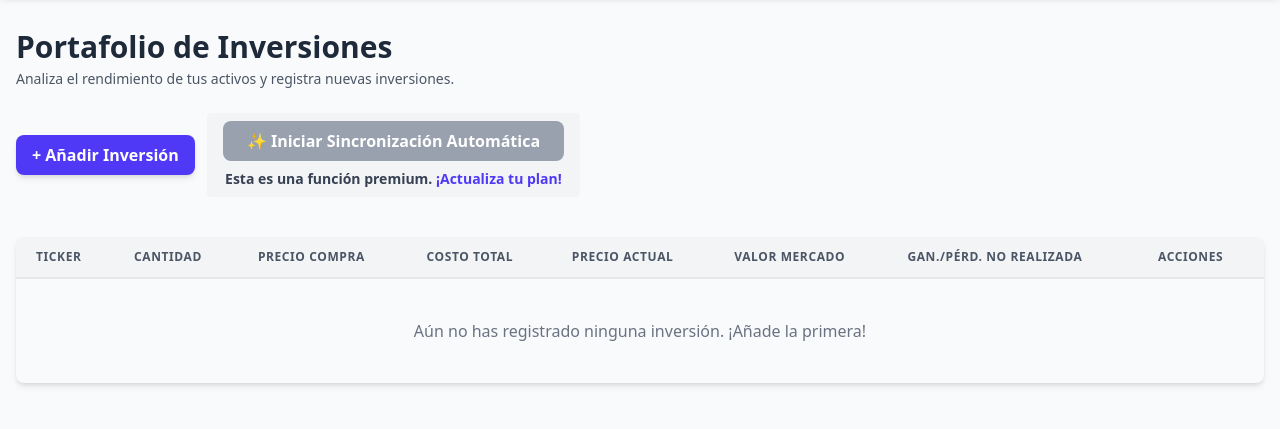
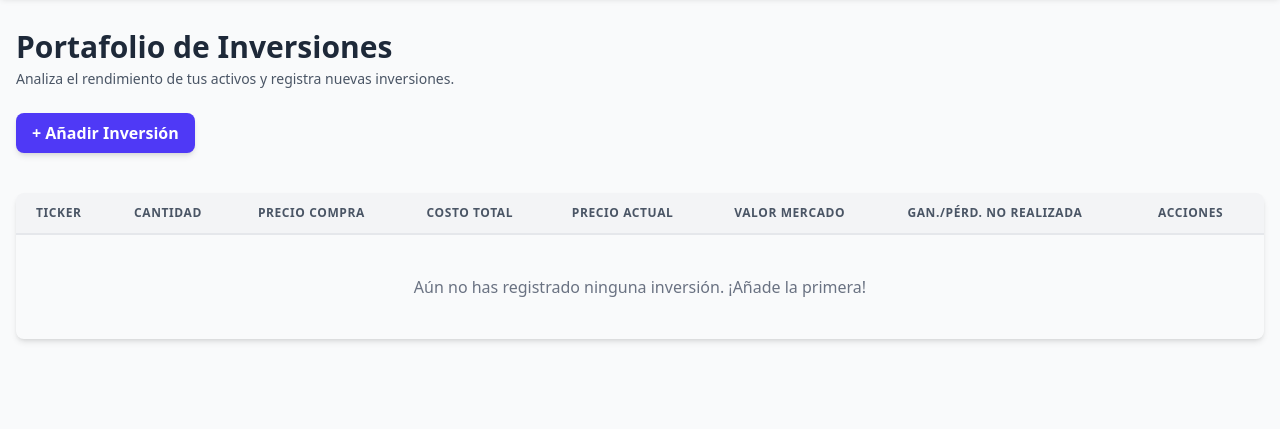
Before and after one commit to MicroCloud12/finanzas_personales_produccion, a Django app: page /inversiones/ in a window 1280 px wide. Shown: the part 67-496 px from the top of the page. Run offline with Django 5.2, Linux system fonts and the light colour scheme; the visitor is signed in with stand-in values (Sample User, id 1); data comes from the database, SQL or seed files in the repository; data that the repository does not hold is empty; parts of the project's set-up code (start-up, migrations or seed data) failed here and were passed over; some web fonts are replaced.

Commit message:
se comento inicia la suscripcion en lista_inversiones

```diff
--- a/finanzas/templates/lista_inversiones.html
+++ b/finanzas/templates/lista_inversiones.html
@@ -19,14 +19,14 @@
             + Añadir Inversión
         </a>
 
-        {% if es_usuario_premium %}
+       <!-- {% if es_usuario_premium %}-->
           <a href="{% url 'procesamiento_inversiones' %}" class="w-full sm:w-auto text-center bg-green-600 text-white font-semibold px-4 py-2 rounded-lg shadow-md hover:bg-green-700 focus:outline-none focus:ring-2 focus:ring-green-500 focus:ring-offset-2 transition duration-150 ease-in-out">
             + Añadir Automáticamente
           </a>
           <a href="{% url 'revisar_inversiones' %}" class="w-full sm:w-auto text-center bg-yellow-500 hover:bg-yellow-700 text-white font-bold py-2 px-4 rounded">
             Revisar Inversiones Pendientes
           </a>
-        {% else %}
+        <!--{% else %}
           <div class="w-full sm:w-auto text-center bg-gray-100 hover:bg-gray-300 font-bold py-2 px-4 rounded">
               <button disabled class="w-full bg-gray-400 text-white font-semibold px-6 py-2 rounded-lg cursor-not-allowed">
                   ✨ Iniciar Sincronización Automática
@@ -36,7 +36,7 @@
                   <a href="{% url 'gestionar_suscripcion' %}" class="text-indigo-600 font-bold hover:underline">¡Actualiza tu plan!</a>
               </p>
           </div>
-        {% endif %}
+        {% endif %}-->
     </div>
 
     {% include 'partials/_error_message.html'%}
```
